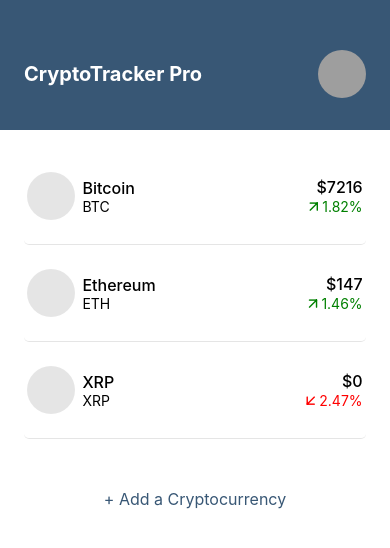
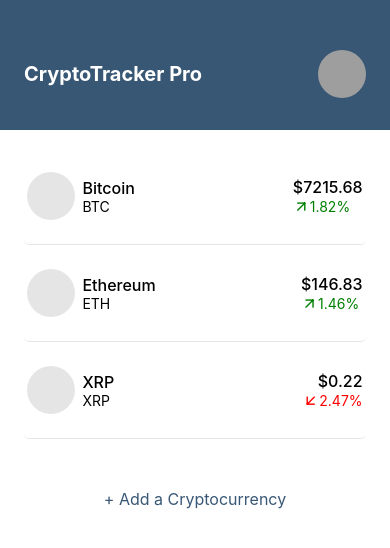
Before and after one commit to bastiampos/crypto-challenge, a React Native app: screen / in a window 390 px wide. Shown: the top 548 px of the page. Built offline with nearby package versions, Linux system fonts and the light colour scheme; grey boxes are pictures that could not be loaded.

Commit message:
fix little issue

```diff
--- a/components/CurrencyCard/index.tsx
+++ b/components/CurrencyCard/index.tsx
@@ -4,6 +4,7 @@ import Icon from 'react-native-vector-icons/Feather'
 import styles from './styles';
 import colors from '../../assets/stylesRoot/colors';
 Icon.loadFont()
+
 interface Props {
   currency: any
 }
@@ -25,7 +26,7 @@ const CurrencyCard: FC<Props> = ({currency}) => {
         </View>
       </View>
       <View>
-        <Text style={styles.boldText}>{`$${currency.price.toFixed(0)}`}</Text>
+        <Text style={styles.boldText}>{`$${currency.price.toFixed(2)}`}</Text>
         <View style={styles.percent}>
           {currency.pctg >= 0
             ? <Icon name="arrow-up-right" size={17} color={colors.green} />
```
